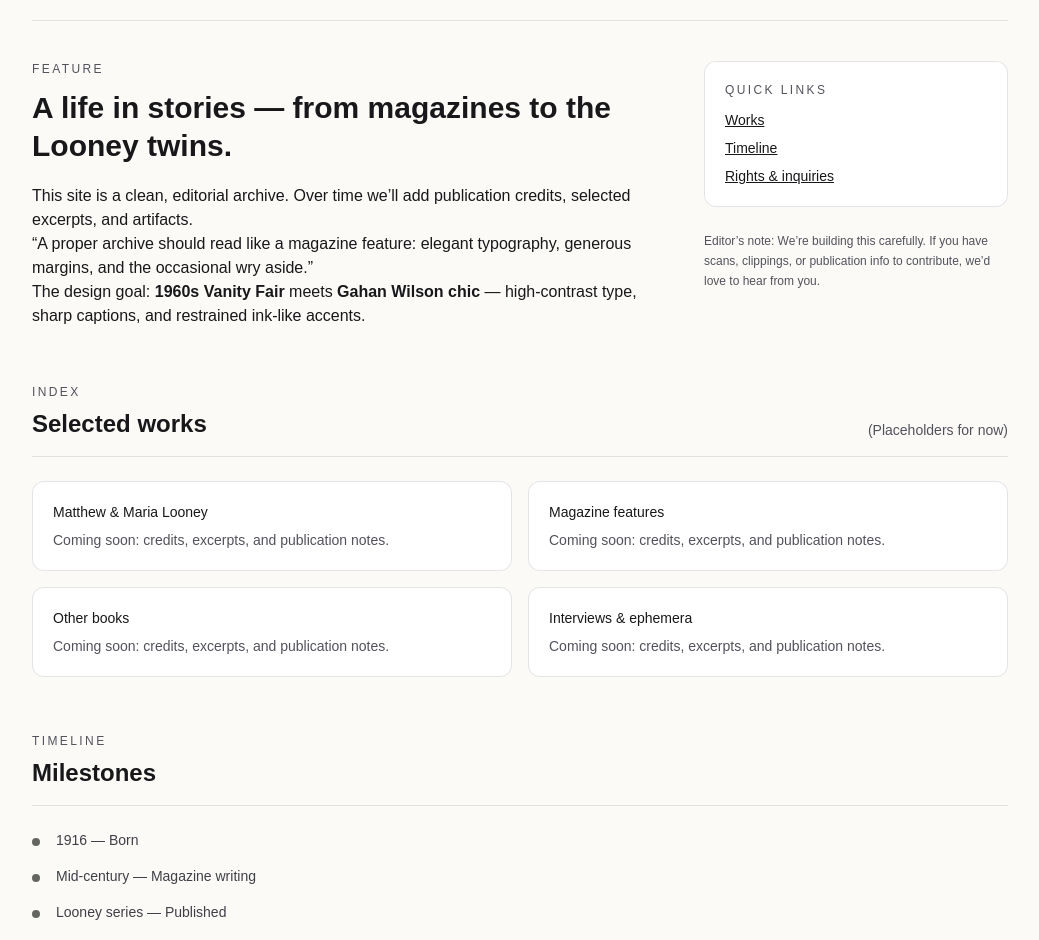
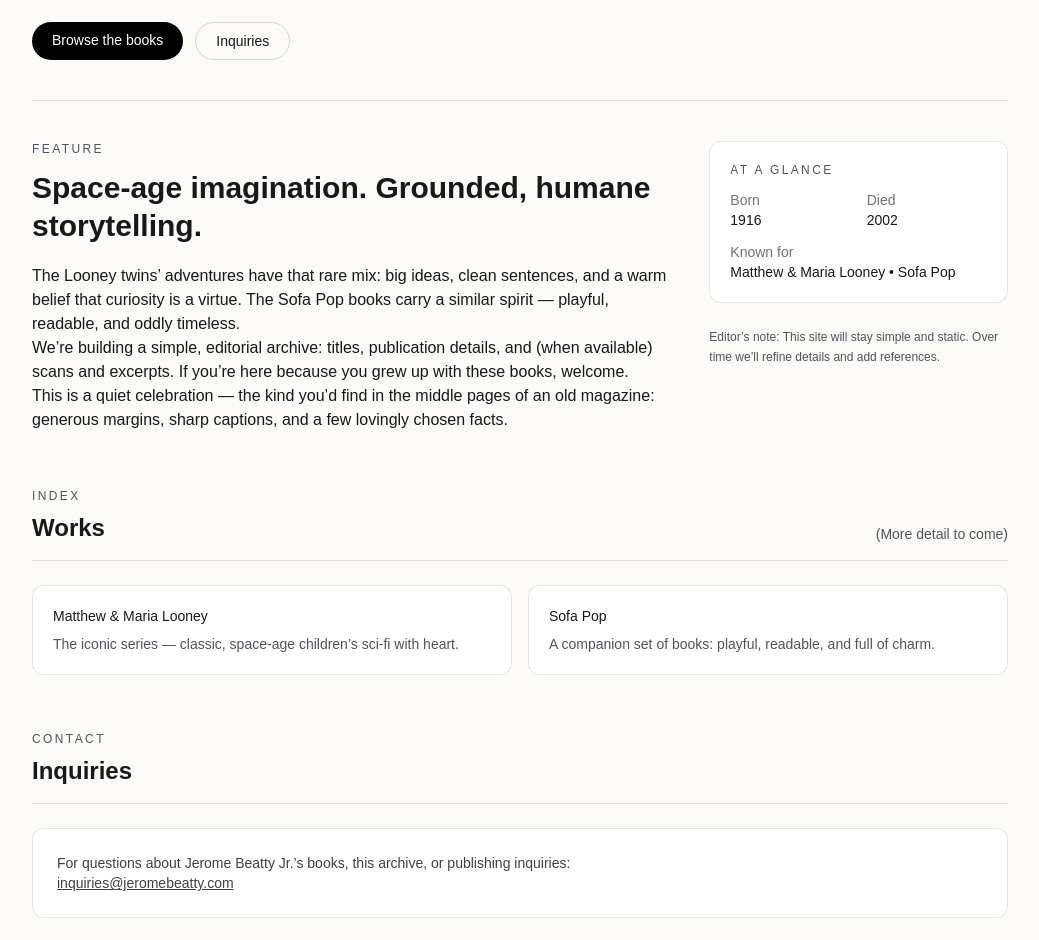
Before and after one commit to NathanielWeiner/jeromebeattyjr-site, a Next.js app: page / in a window 1280 px wide. Shown: the part 320-1260 px from the top of the page, without its empty margins (120-1159 px from the left). Built offline with nearby package versions, Linux system fonts and the light colour scheme.

Commit message:
copy: celebrate works + simple inquiries

```diff
--- a/src/app/page.tsx
+++ b/src/app/page.tsx
@@ -4,79 +4,82 @@
       <div className="mx-auto max-w-5xl px-6 py-16">
         <header className="border-b border-black/10 pb-10">
           <p className="text-xs uppercase tracking-[0.2em] text-zinc-600">
-            An official archive
+            An author archive
           </p>
+
           <h1 className="mt-4 text-5xl font-semibold leading-[1.05] tracking-tight">
             Jerome Beatty Jr.
           </h1>
-          <p className="mt-5 max-w-2xl text-lg leading-8 text-zinc-700">
-            Children’s author (1916–2002). A magazine-style archive of works,
-            excerpts, and publication history.
+
+          <p className="mt-5 max-w-3xl text-lg leading-8 text-zinc-700">
+            Jerome Beatty Jr. (1916–2002) wrote children’s books with the confidence and clarity of the
+            mid‑century greats — stories that treat kids as smart, capable, and ready for wonder.
+          </p>
+
+          <p className="mt-4 max-w-3xl text-lg leading-8 text-zinc-700">
+            He’s best known for the <span className="font-medium">Matthew &amp; Maria Looney</span> books and the
+            <span className="font-medium"> Sofa Pop</span> titles. This site is a small, growing tribute to his life and work.
           </p>
 
           <div className="mt-8 flex flex-wrap gap-3">
-            <a className="rounded-full bg-black px-5 py-2 text-sm font-medium text-white" href="#works">
-              Browse works
+            <a
+              className="rounded-full bg-black px-5 py-2 text-sm font-medium text-white"
+              href="#works"
+            >
+              Browse the books
             </a>
-            <a className="rounded-full border border-black/15 px-5 py-2 text-sm font-medium" href="#inquiries">
-              Rights & inquiries
+            <a
+              className="rounded-full border border-black/15 px-5 py-2 text-sm font-medium"
+              href="#inquiries"
+            >
+              Inquiries
             </a>
           </div>
         </header>
 
-        <section className="grid gap-8 pt-10 md:grid-cols-12">
+        <section className="grid gap-10 pt-10 md:grid-cols-12">
           <article className="md:col-span-8">
-            <p className="text-xs uppercase tracking-[0.2em] text-zinc-600">
-              Feature
-            </p>
+            <p className="text-xs uppercase tracking-[0.2em] text-zinc-600">Feature</p>
             <h2 className="mt-3 text-3xl font-semibold leading-tight">
-              A life in stories — from magazines to the Looney twins.
+              Space‑age imagination. Grounded, humane storytelling.
             </h2>
             <div className="prose prose-zinc mt-5 max-w-none">
               <p>
-                This site is a clean, editorial archive. Over time we’ll add
-                publication credits, selected excerpts, and artifacts.
+                The Looney twins’ adventures have that rare mix: big ideas, clean sentences, and a warm belief that
+                curiosity is a virtue. The Sofa Pop books carry a similar spirit — playful, readable, and oddly timeless.
+              </p>
+              <p>
+                We’re building a simple, editorial archive: titles, publication details, and (when available) scans and
+                excerpts. If you’re here because you grew up with these books, welcome.
               </p>
               <blockquote>
-                “A proper archive should read like a magazine feature: elegant
-                typography, generous margins, and the occasional wry aside.”
+                This is a quiet celebration — the kind you’d find in the middle pages of an old magazine: generous
+                margins, sharp captions, and a few lovingly chosen facts.
               </blockquote>
-              <p>
-                The design goal: <strong>1960s Vanity Fair</strong> meets
-                <strong> Gahan Wilson chic</strong> — high-contrast type, sharp
-                captions, and restrained ink-like accents.
-              </p>
             </div>
           </article>
 
           <aside className="md:col-span-4">
             <div className="rounded-xl border border-black/10 bg-white p-5">
-              <div className="text-xs uppercase tracking-[0.2em] text-zinc-600">
-                Quick links
-              </div>
-              <ul className="mt-3 space-y-2 text-sm">
-                <li>
-                  <a className="underline" href="#works">
-                    Works
-                  </a>
-                </li>
-                <li>
-                  <a className="underline" href="#timeline">
-                    Timeline
-                  </a>
-                </li>
-                <li>
-                  <a className="underline" href="#inquiries">
-                    Rights & inquiries
-                  </a>
-                </li>
-              </ul>
+              <div className="text-xs uppercase tracking-[0.2em] text-zinc-600">At a glance</div>
+              <dl className="mt-3 grid grid-cols-2 gap-x-4 gap-y-3 text-sm">
+                <div>
+                  <dt className="text-zinc-500">Born</dt>
+                  <dd className="font-medium">1916</dd>
+                </div>
+                <div>
+                  <dt className="text-zinc-500">Died</dt>
+                  <dd className="font-medium">2002</dd>
+                </div>
+                <div className="col-span-2">
+                  <dt className="text-zinc-500">Known for</dt>
+                  <dd className="font-medium">Matthew &amp; Maria Looney • Sofa Pop</dd>
+                </div>
+              </dl>
             </div>
 
             <p className="mt-6 text-xs leading-5 text-zinc-600">
-              Editor’s note: We’re building this carefully. If you have scans,
-              clippings, or publication info to contribute, we’d love to hear
-              from you.
+              Editor’s note: This site will stay simple and static. Over time we’ll refine details and add references.
             </p>
           </aside>
         </section>
@@ -85,53 +88,43 @@
           <div className="flex items-end justify-between gap-6 border-b border-black/10 pb-4">
             <div>
               <p className="text-xs uppercase tracking-[0.2em] text-zinc-600">Index</p>
-              <h2 className="mt-2 text-2xl font-semibold">Selected works</h2>
+              <h2 className="mt-2 text-2xl font-semibold">Works</h2>
             </div>
-            <p className="text-sm text-zinc-600">(Placeholders for now)</p>
+            <p className="text-sm text-zinc-600">(More detail to come)</p>
           </div>
 
           <div className="grid gap-4 pt-6 md:grid-cols-2">
-            {["Matthew & Maria Looney", "Magazine features", "Other books", "Interviews & ephemera"].map((t) => (
-              <div key={t} className="rounded-xl border border-black/10 bg-white p-5">
-                <div className="text-sm font-medium">{t}</div>
-                <div className="mt-2 text-sm text-zinc-600">
-                  Coming soon: credits, excerpts, and publication notes.
-                </div>
+            <div className="rounded-xl border border-black/10 bg-white p-5">
+              <div className="text-sm font-medium">Matthew &amp; Maria Looney</div>
+              <div className="mt-2 text-sm text-zinc-600">
+                The iconic series — classic, space‑age children’s sci‑fi with heart.
               </div>
-            ))}
+            </div>
+            <div className="rounded-xl border border-black/10 bg-white p-5">
+              <div className="text-sm font-medium">Sofa Pop</div>
+              <div className="mt-2 text-sm text-zinc-600">
+                A companion set of books: playful, readable, and full of charm.
+              </div>
+            </div>
           </div>
-        </section>
-
-        <section id="timeline" className="pt-14">
-          <div className="border-b border-black/10 pb-4">
-            <p className="text-xs uppercase tracking-[0.2em] text-zinc-600">Timeline</p>
-            <h2 className="mt-2 text-2xl font-semibold">Milestones</h2>
-          </div>
-          <ol className="mt-6 space-y-4">
-            {["1916 — Born", "Mid-century — Magazine writing", "Looney series — Published", "2002 — Passed"].map((t) => (
-              <li key={t} className="flex gap-4">
-                <div className="mt-2 h-2 w-2 rounded-full bg-black/60" />
-                <div className="text-sm text-zinc-700">{t}</div>
-              </li>
-            ))}
-          </ol>
         </section>
 
         <section id="inquiries" className="pt-14">
           <div className="border-b border-black/10 pb-4">
             <p className="text-xs uppercase tracking-[0.2em] text-zinc-600">Contact</p>
-            <h2 className="mt-2 text-2xl font-semibold">Rights & inquiries</h2>
+            <h2 className="mt-2 text-2xl font-semibold">Inquiries</h2>
           </div>
+
           <div className="mt-6 rounded-xl border border-black/10 bg-white p-6">
             <p className="text-sm text-zinc-700">
-              For publishing, permissions, or archival questions, email:
+              For questions about Jerome Beatty Jr.’s books, this archive, or publishing inquiries:
               <br />
-              <a className="font-medium underline" href="mailto:inquiries@example.com?subject=Jerome%20Beatty%20Jr%20inquiry">
-                inquiries@example.com
+              <a
+                className="font-medium underline"
+                href="mailto:inquiries@jeromebeatty.com?subject=Jerome%20Beatty%20Jr%20inquiry"
+              >
+                inquiries@jeromebeatty.com
               </a>
-            </p>
-            <p className="mt-3 text-xs text-zinc-500">
-              (We’ll swap in the real address once you confirm it.)
             </p>
           </div>
         </section>
```
